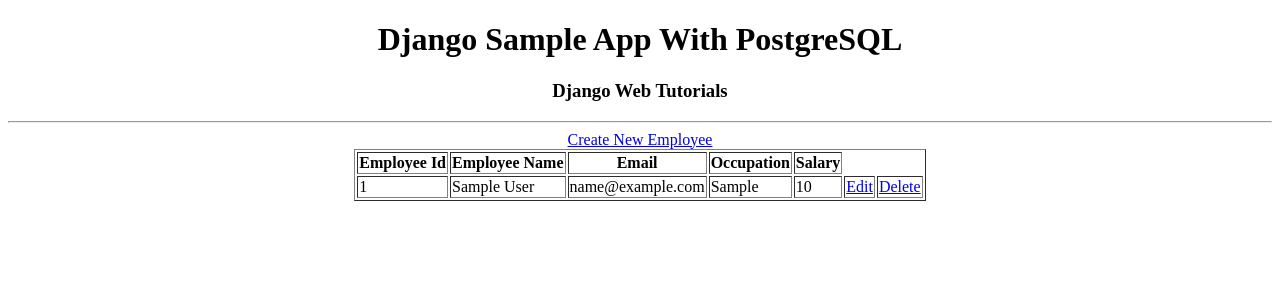
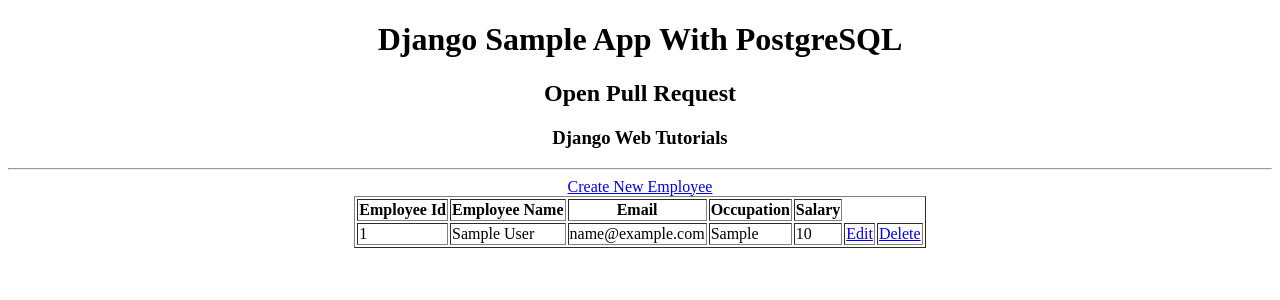
Before and after one commit to ChristopherDurand/python-demo, a Django app: page / in a window 1280 px wide. Shown: the top 300 px of the page. Run offline with Django 3.2, Linux system fonts and the light colour scheme; tables that the repository leaves empty hold one stand-in row (values such as "Sample post").

Commit message:
modify main page

```diff
--- a/templates/Index.html
+++ b/templates/Index.html
@@ -5,6 +5,7 @@
 <body>
   <center>
     <h1>Django Sample App With PostgreSQL</h1>
+    <h2>Open Pull Request</h2>
     <h3>Django Web Tutorials</h3>
     <hr/>
     <a href="{% url 'Insertemp' %}">Create New Employee</a>
```
